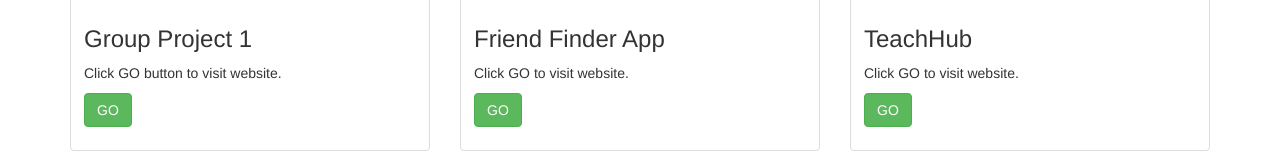
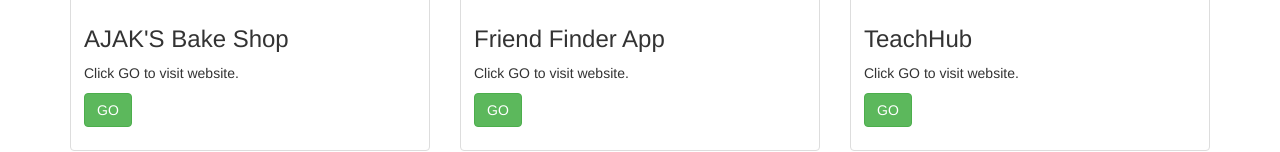
Before and after one commit to maidiep/BootstrapPortfolioV2.0, a plain HTML site: page portfolio.html in a window 1280 px wide. Shown: the part 1244-1396 px from the top of the page. Drawn offline with Linux system fonts and the light colour scheme; files whose address does not match are found by name.

Commit message:
edit ajax card

```diff
--- a/portfolio.html
+++ b/portfolio.html
@@ -138,8 +138,8 @@
 		<div class="thumbnail">
 			<img src="assets/images/ajak.png" />
 			<div class="caption">
-				<h3>Group Project 1</h3>
-				<p>Click GO button to visit website.</p>
+				<h3>AJAK'S Bake Shop</h3>
+				<p>Click GO to visit website.</p>
 				<p>
 					<a href="https://maidiep.github.io/TeamGilbert/" class="btn btn-success">GO</a>
 				</p>
```
